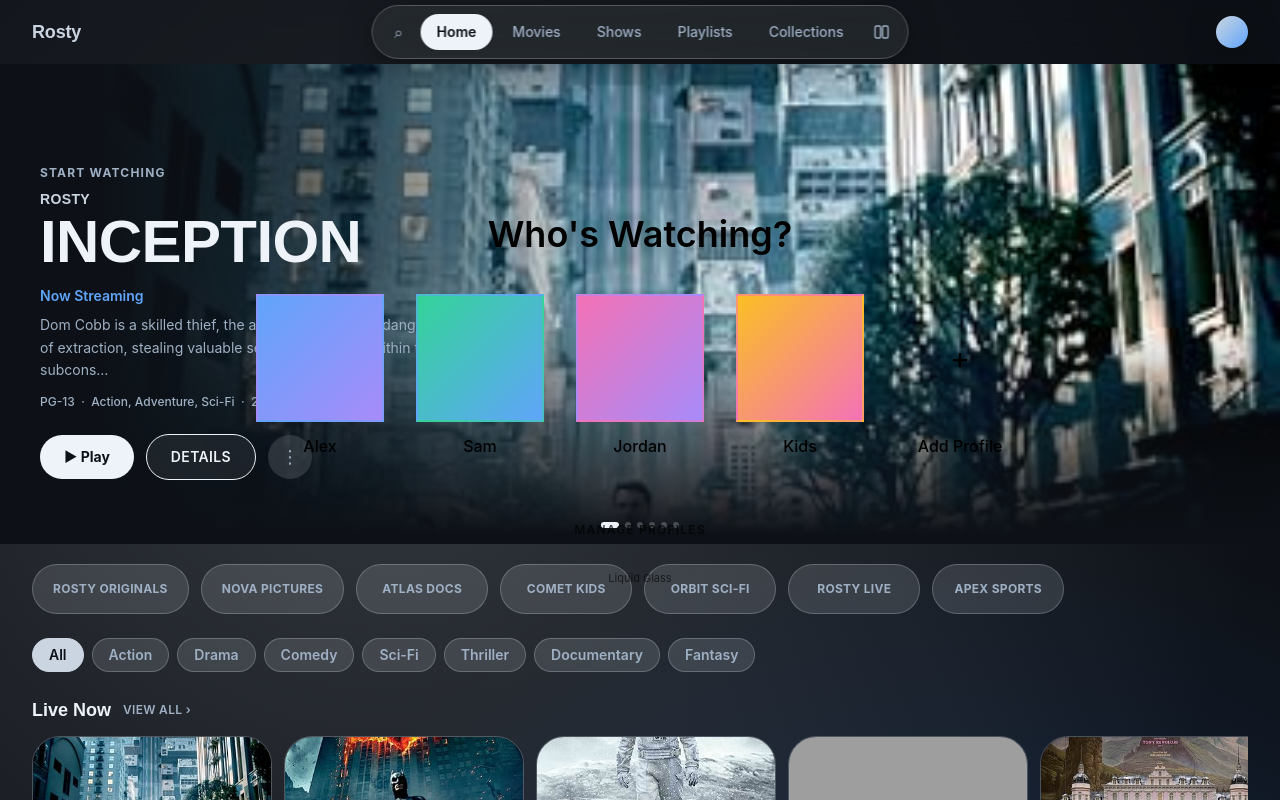
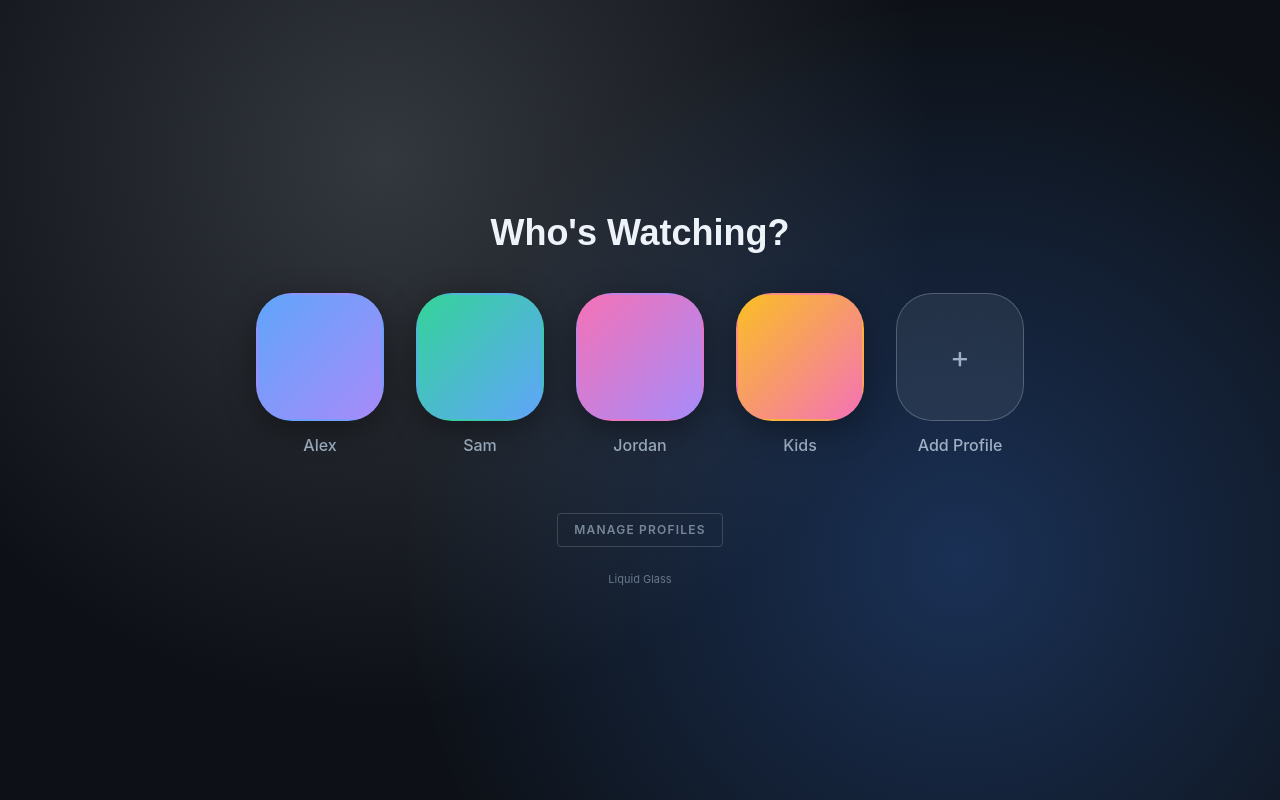
Before and after one commit to buddyaiv01-maker/Rosty_V1, a React (Vite) app: page / in a window 1280 px wide. Shown: the top 800 px of the page. Built offline with nearby package versions, Linux system fonts and the light colour scheme; grey boxes are pictures that could not be loaded.

Commit message:
Fix Who's Watching gate: was rendering transparent with square avatars
It sits as a sibling of StreamingPage, so it never inherited the --r-* CSS variables that only StreamingPage's own wrapper defines. Applied cssVars(style) directly to the gate's root so it's self-contained.

```diff
--- a/src/components/WhoIsWatching.tsx
+++ b/src/components/WhoIsWatching.tsx
@@ -1,6 +1,6 @@
 import { useState } from "react";
 import { motion } from "framer-motion";
-import { useTheme } from "../theme/ThemeContext";
+import { useTheme, cssVars } from "../theme/ThemeContext";
 
 type Profile = { name: string; gradient: [string, string] };
 
@@ -27,6 +27,7 @@ export default function WhoIsWatching({ onSelect }: { onSelect: () => void }) {
       transition={{ duration: 0.5, ease: "easeOut" }}
       className="fixed inset-0 z-[100] flex flex-col items-center justify-center px-6"
       style={{
+        ...cssVars(style),
         background: "var(--r-bg)",
         backgroundImage: "var(--r-bg-image)",
       }}
```
